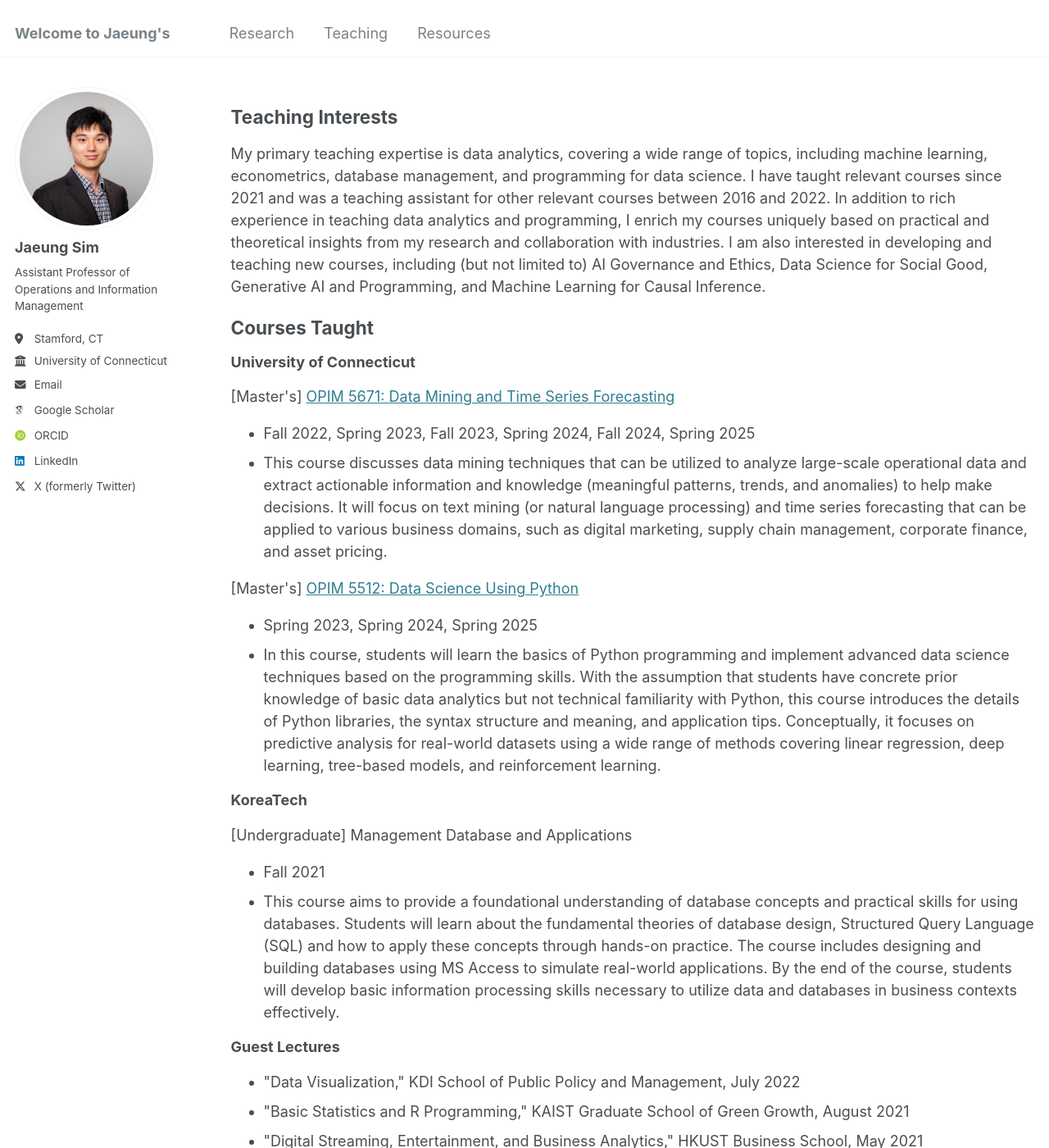
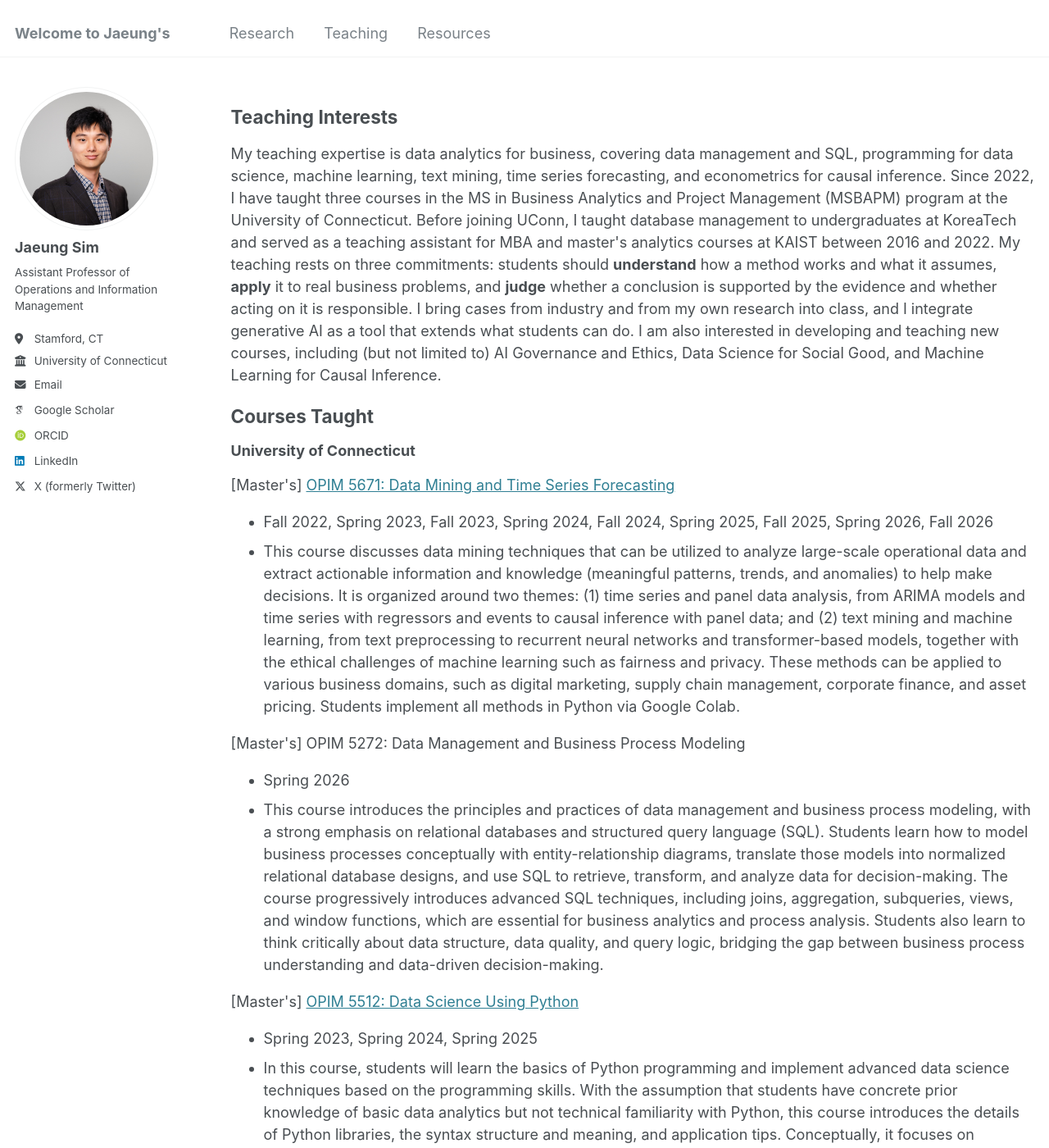
Before and after one commit to jaeungs/jaeungs.github.io, a Jekyll site: the page built from _pages/teaching.html, in a window 1280 px wide and 1400 px high. Shown: the whole window at 82% size. Built offline with Jekyll 4.4.1, drawn with Linux system fonts in a browser that asks for light colours; some web fonts are replaced.

Commit message:
Update teaching.html

```diff
--- a/_pages/teaching.html
+++ b/_pages/teaching.html
@@ -5,46 +5,78 @@ permalink: /teaching/
 author_profile: true
 ---
 
+<!-- =========================================================
+     TEACHING INTERESTS (intro)
+     ========================================================= -->
+
 <div id="teaching-expertise">
   <h2 style="margin:1em 0 0 0">Teaching Interests</h2>
 </div>
 
 <p>
-My primary teaching expertise is data analytics, covering a wide range of topics, including machine learning, econometrics, database management, and programming for data science.
-I have taught relevant courses since 2021 and was a teaching assistant for other relevant courses between 2016 and 2022.
-In addition to rich experience in teaching data analytics and programming, I enrich my courses uniquely based on practical and theoretical insights from my research and collaboration with industries.
-I am also interested in developing and teaching new courses, including (but not limited to) AI Governance and Ethics, Data Science for Social Good, Generative AI and Programming, and Machine Learning for Causal Inference.
+My teaching expertise is data analytics for business, covering data management and SQL, programming for data science, machine learning, text mining, time series forecasting, and econometrics for causal inference.
+Since 2022, I have taught three courses in the MS in Business Analytics and Project Management (MSBAPM) program at the University of Connecticut.
+Before joining UConn, I taught database management to undergraduates at KoreaTech and served as a teaching assistant for MBA and master's analytics courses at KAIST between 2016 and 2022.
+My teaching rests on three commitments: students should <strong>understand</strong> how a method works and what it assumes, <strong>apply</strong> it to real business problems, and <strong>judge</strong> whether a conclusion is supported by the evidence and whether acting on it is responsible.
+I bring cases from industry and from my own research into class, and I integrate generative AI as a tool that extends what students can do.
+I am also interested in developing and teaching new courses, including (but not limited to) AI Governance and Ethics, Data Science for Social Good, and Machine Learning for Causal Inference.
 </p>
+
+<!-- =========================================================
+     COURSES TAUGHT
+     ========================================================= -->
 
 <div id="courses-taught">
   <h2 style="margin:1em 0 0 0">Courses Taught</h2>
 </div>
 
+<!-- ---------- INSTITUTION ---------- -->
 <h3 style="margin:1em 0 1em 0">University of Connecticut</h3>
 
+<!-- Course: OPIM 5671 -->
 [Master's] <a href="https://github.com/jaeungs/uconn-opim-5671">OPIM 5671: Data Mining and Time Series Forecasting</a>
 <ul>
-  <li>Fall 2022, Spring 2023, Fall 2023, Spring 2024, Fall 2024, Spring 2025</li>
-  <li>This course discusses data mining techniques that can be utilized to analyze large-scale operational data and extract actionable information and knowledge (meaningful patterns, trends, and anomalies) to help make decisions. It will focus on text mining (or natural language processing) and time series forecasting that can be applied to various business domains, such as digital marketing, supply chain management, corporate finance, and asset pricing.</li>
+  <li>Fall 2022, Spring 2023, Fall 2023, Spring 2024, Fall 2024, Spring 2025, Fall 2025, Spring 2026, Fall 2026</li>
+
+  <li>This course discusses data mining techniques that can be utilized to analyze large-scale operational data and extract actionable information and knowledge (meaningful patterns, trends, and anomalies) to help make decisions. It is organized around two themes: (1) time series and panel data analysis, from ARIMA models and time series with regressors and events to causal inference with panel data; and (2) text mining and machine learning, from text preprocessing to recurrent neural networks and transformer-based models, together with the ethical challenges of machine learning such as fairness and privacy. These methods can be applied to various business domains, such as digital marketing, supply chain management, corporate finance, and asset pricing. Students implement all methods in Python via Google Colab.</li>
 </ul>
 
+<!-- Course: OPIM 5272 -->
+[Master's] OPIM 5272: Data Management and Business Process Modeling
+<ul>
+  <li>Spring 2026</li>
+
+  <li>This course introduces the principles and practices of data management and business process modeling, with a strong emphasis on relational databases and structured query language (SQL). Students learn how to model business processes conceptually with entity-relationship diagrams, translate those models into normalized relational database designs, and use SQL to retrieve, transform, and analyze data for decision-making. The course progressively introduces advanced SQL techniques, including joins, aggregation, subqueries, views, and window functions, which are essential for business analytics and process analysis. Students also learn to think critically about data structure, data quality, and query logic, bridging the gap between business process understanding and data-driven decision-making.</li>
+</ul>
+
+<!-- Course: OPIM 5512 -->
 [Master's] <a href="https://github.com/jaeungs/uconn-opim-5512">OPIM 5512: Data Science Using Python</a>
 <ul>
   <li>Spring 2023, Spring 2024, Spring 2025</li>
+
   <li>In this course, students will learn the basics of Python programming and implement advanced data science techniques based on the programming skills. With the assumption that students have concrete prior knowledge of basic data analytics but not technical familiarity with Python, this course introduces the details of Python libraries, the syntax structure and meaning, and application tips. Conceptually, it focuses on predictive analysis for real-world datasets using a wide range of methods covering linear regression, deep learning, tree-based models, and reinforcement learning.</li>
 </ul>
 
+<!-- ---------- INSTITUTION ---------- -->
 <h3 style="margin:1em 0 1em 0">KoreaTech</h3>
 
+<!-- Course: Management Database and Applications -->
 [Undergraduate] Management Database and Applications
 <ul>
   <li>Fall 2021</li>
+
   <li>This course aims to provide a foundational understanding of database concepts and practical skills for using databases. Students will learn about the fundamental theories of database design, Structured Query Language (SQL) and how to apply these concepts through hands-on practice. The course includes designing and building databases using MS Access to simulate real-world applications. By the end of the course, students will develop basic information processing skills necessary to utilize data and databases in business contexts effectively.</li>
 </ul>
+
+<!-- =========================================================
+     GUEST LECTURES
+     ========================================================= -->
 
 <h3 style="margin:1em 0 1em 0">Guest Lectures</h3>
 <ul>
   <li>"Data Visualization," KDI School of Public Policy and Management, July 2022</li>
+
   <li>"Basic Statistics and R Programming," KAIST Graduate School of Green Growth, August 2021</li>
+
   <li>"Digital Streaming, Entertainment, and Business Analytics," HKUST Business School, May 2021</li>
 </ul>
```
